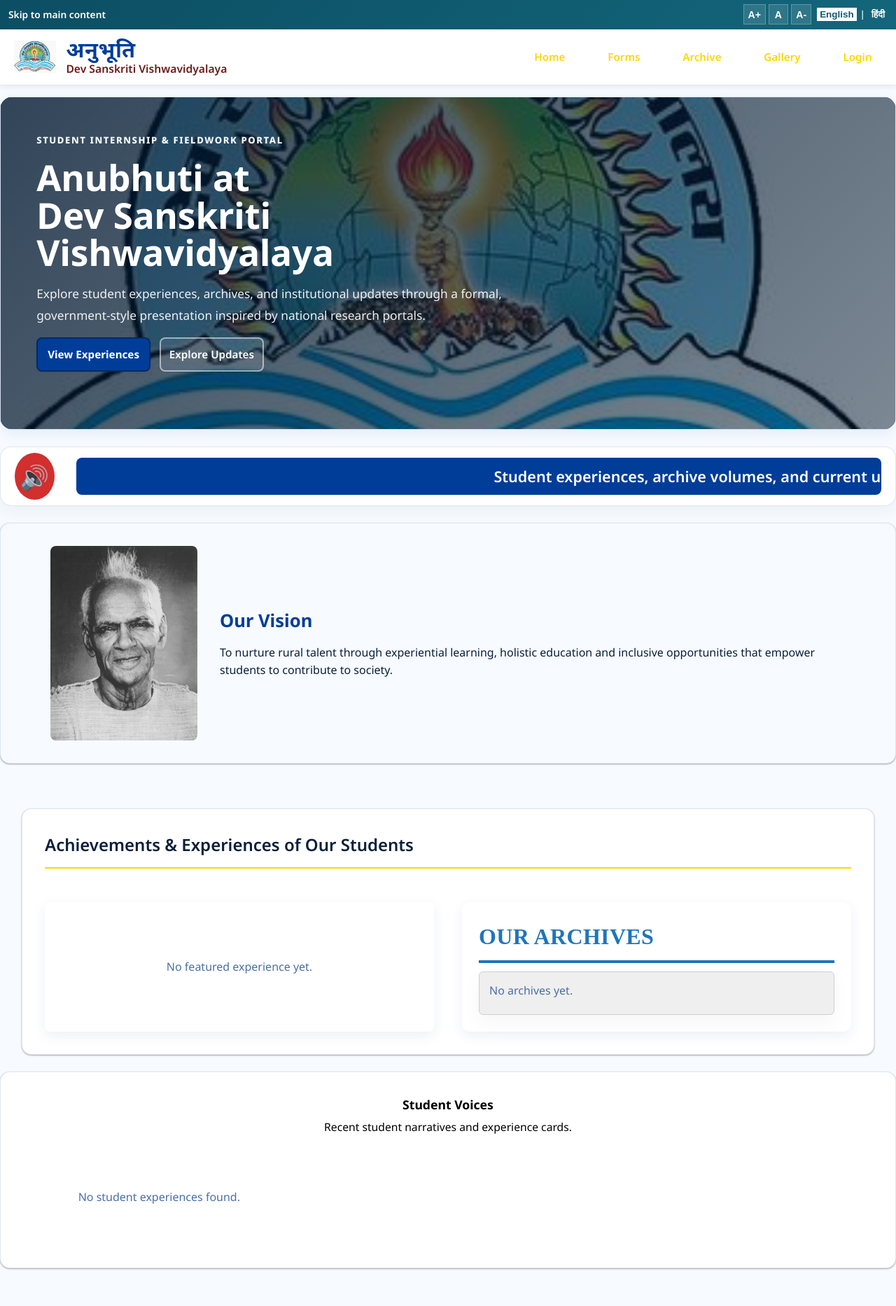
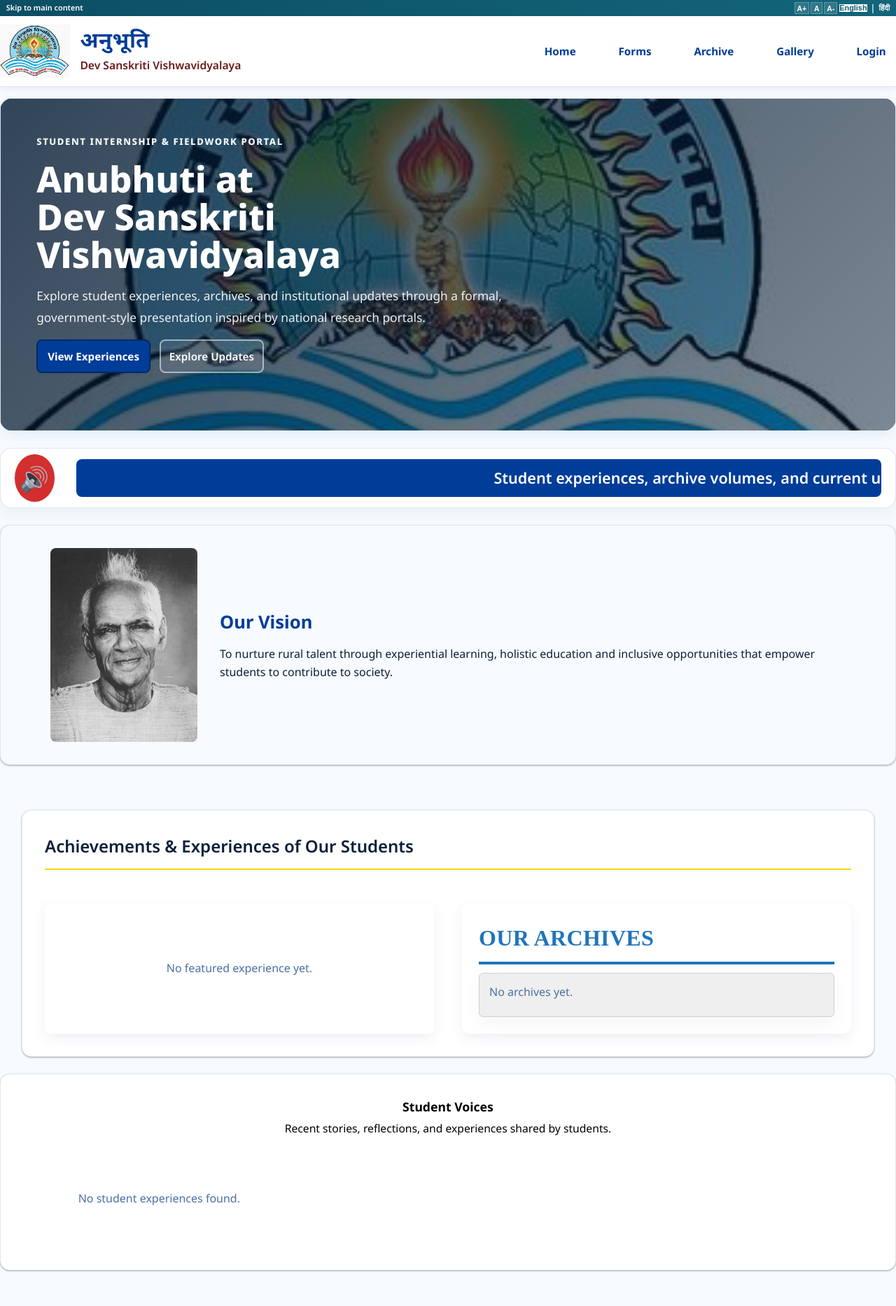
Before and after one commit to sachinmaurya69500/anubhu-dsvv-main, a Flask app: page / in a window 1280 px wide. Shown: the top 1866 px of the page at 70% size. Run offline with Flask 3, Linux system fonts and the light colour scheme; data that the repository does not hold is empty; parts of the project's set-up code (start-up, migrations or seed data) failed here and were passed over; some libraries are stand-ins or nearby versions.

Commit message:
COMMIT THE UI CHANGES

```diff
--- a/app.py
+++ b/app.py
@@ -303,16 +303,7 @@ def seed_database():
                     'submissionCount': 0,
                     'createdAt': datetime.now(timezone.utc),
                 },
-                {
-                    'title': 'Field Practice Reflection',
-                    'category': 'Field Work',
-                    'deadline': '2026-07-01',
-                    'description': 'Share observations from practical field work.',
-                    'volumeId': '',
-                    'status': 'active',
-                    'submissionCount': 0,
-                    'createdAt': datetime.now(timezone.utc),
-                },
+                # Removed seeded Field Work form (not created by admin)
             ])
 
         # Add dummy submissions for carousel/archive
--- a/static/styles.css
+++ b/static/styles.css
@@ -263,7 +263,7 @@ h1, h2, h3, h4, h5, h6 {
 
 .site-header {
   width: 100%;
-  padding: 0.6rem 1.25rem;
+  padding: 0 rem 0rem;
   display: flex;
   align-items: center;
   justify-content: space-between;
@@ -286,8 +286,8 @@ h1, h2, h3, h4, h5, h6 {
 }
 
 .brand-logo {
-  width: 60px;
-  height: 60px;
+  width: 90px;
+  height: 90px;
   object-fit: contain;
   display: block;
   flex: 0 0 auto;
@@ -3148,8 +3148,8 @@ h1, h2, h3, h4, h5, h6 {
 }
 
 .brand-logo {
-  width: 60px;
-  height: 60px;
+  width: 100px;
+  height: 100px;
 }
 
 .brand-text-stack {
@@ -3167,6 +3167,8 @@ h1, h2, h3, h4, h5, h6 {
   color: var(--brand);
   letter-spacing: 0.02em;
   text-transform: uppercase;
+  height: 40px;
+  overflow: hidden;
 }
 
 .brand-subtitle {
@@ -3174,6 +3176,8 @@ h1, h2, h3, h4, h5, h6 {
   color: #6d1a1a;
   font-size: clamp(0.78rem, 1.25vw, 0.98rem);
   font-weight: 600;
+  height: 20px;
+  overflow: hidden;
 }
 
 .hero-card {
@@ -3678,8 +3710,8 @@ h1, h2, h3, h4, h5, h6 {
   display: flex;
   align-items: center;
   justify-content: space-between;
-  gap: 0.7rem;
-  padding: 0.4rem 0.75rem;
+  gap: 0.3rem;
+  padding: 0.05rem 0.55rem;
   background: linear-gradient(135deg, #0c4e63, #13667b);
   color: #fff;
   border-radius: 0;
@@ -3690,20 +3722,24 @@ h1, h2, h3, h4, h5, h6 {
 .barc-utility-link {
   color: #fff;
   text-decoration: none;
-  font-size: 0.86rem;
+  font-size: 0.68rem;
   font-weight: 600;
+  line-height: 1;
+  padding: 0;
+  display: inline-flex;
+  align-items: center;
 }
 
 .barc-accessibility-tools {
   display: inline-flex;
-  gap: 0.25rem;
+  gap: 0.12rem;
 }
 
 .barc-utility-right {
   margin-left: auto;
   display: inline-flex;
   align-items: center;
-  gap: 0.5rem;
+  gap: 0.2rem;
 }
 
 .barc-tool {
@@ -3711,12 +3747,12 @@ h1, h2, h3, h4, h5, h6 {
   background: rgba(255, 255, 255, 0.12);
   color: #fff;
   border-radius: 0;
-  min-width: 1.8rem;
-  height: 1.8rem;
-  padding: 0 0.35rem;
+  min-width: 1.1rem;
+  height: 1.1rem;
+  padding: 0 0.18rem;
   font-weight: 700;
-  font-size: 0.88rem;
-  line-height: 1.8rem;
+  font-size: 0.65rem;
+  line-height: 1.1rem;
 }
 
 .barc-utility-language {
@@ -3727,6 +3763,9 @@ h1, h2, h3, h4, h5, h6 {
 .barc-utility-language .lang-option {
   color: #fff;
   border-radius: 0;
+  font-size: 0.68rem;
+  padding: 0;
+  line-height: 1;
 }
 
 .barc-utility-language .lang-option.active {
@@ -3815,7 +3855,9 @@ h1, h2, h3, h4, h5, h6 {
   font-size: clamp(2rem, 4vw, 3.4rem);
   line-height: 1.05;
   max-width: 14ch;
-}
+  font-weight: 800;
+}
+
 
 .barc-hero-lead {
   margin: 0;
@@ -3835,6 +3877,14 @@ h1, h2, h3, h4, h5, h6 {
   display: flex;
   flex-wrap: wrap;
   gap: 0.8rem;
+  position: relative;
+  z-index: 2;
+}
+
+.barc-hero-actions .button {
+  position: relative;
+  z-index: 2;
+  pointer-events: auto;
 }
 
 .barc-hero-panel {
@@ -4082,3 +4137,22 @@ h1, h2, h3, h4, h5, h6 {
     width: 1.75rem;
   }
 }
+
+/* Nav button color overrides: make menu buttons blue */
+.site-nav a,
+.site-nav button,
+.site-nav .button-link,
+.site-nav .button {
+  color: var(--brand) !important;
+  border-color: transparent;
+  background: transparent;
+  font-weight: 700 !important;
+}
+
+/* Ensure prominent primary nav buttons are blue with white text */
+.site-nav .button.primary,
+.site-nav .button.accent {
+  background: var(--brand) !important;
+  color: #fff !important;
+  border-color: var(--brand) !important;
+}
--- a/templates/home.html
+++ b/templates/home.html
@@ -92,12 +92,12 @@
 <section class="barc-home">
   <section class="barc-hero bg-b-visible" id="main-content" style="--barc-hero-bg-b: url('{{ bootstrap_initial_bg or '/assets/Dev_Sanskriti_Vishwavidyalaya.png' }}'); --hero-rotation-ms: 5000; --hero-crossfade-ms: 1200;">
     <div class="barc-hero-copy">
-      <p class="barc-hero-kicker" data-i18n="homeInstitutionKicker">Student Internship & Fieldwork Portal</p>
+      <p class="barc-hero-kicker" data-i18n="homeInstitutionKicker">Student experiences, fieldwork, and community learning</p>
       <h2 data-i18n="homeInstitutionTitle">Anubhuti at Dev Sanskriti Vishwavidyalaya</h2>
-      <p class="barc-hero-lead" data-i18n="homeInstitutionLead">Explore student experiences and archives.</p>
+      <p class="barc-hero-lead" data-i18n="homeInstitutionLead">Explore student experiences, archives, and updates in one place.</p>
       <div class="barc-hero-actions">
-        <a href="#featured-experience-showcase" class="button primary" data-i18n="homeViewExperiences">View Experiences</a>
-        <a href="#featured-experience-showcase" class="button secondary" data-i18n="homeExploreUpdates">Explore Updates</a>
+        <a href="#featured-experience-showcase" class="button primary" data-i18n="homeViewExperiences">Explore Experiences</a>
+        <a href="/forms" class="button secondary" data-i18n="homeExploreUpdates">Share Your Story</a>
       </div>
       <div class="featured-gallery-dots hero-gallery-dots" id="featured-gallery-dots" aria-label="Featured photo navigation"></div>
     </div>
@@ -106,7 +106,7 @@
   <section class="barc-announcement-strip" aria-label="Announcements">
     <span class="barc-announcement-label"><span class="barc-announcement-icon" aria-hidden="true">🔊</span></span>
     <div class="barc-announcement-content">
-      <section class="barc-announcement-nested" data-i18n="homeAnnouncementText">Active submission forms are open now for social internship experience sharing. Submit your Internship Report, Fieldwork Learning Journal, or Community Outreach Story through the current Anubhuti submission forms.</section>
+      <section class="barc-announcement-nested" data-i18n="homeAnnouncementText">New submissions are open for internship reports, fieldwork journals, and community stories. Selected entries may be featured on the home page.</section>
     </div>
   </section>
 
@@ -119,21 +119,21 @@
     </div>
     <div class="vision-content">
       <h2 class="vision-title" data-i18n="homeVisionTitle">About Anubhuti</h2>
-      <p class="vision-text" data-i18n="homeVisionText">Anubhuti is the internship and fieldwork experience portal for Dev Sanskriti Vishwavidyalaya. It documents student journeys, academic initiatives, community outreach, and experiential learning across departments in a clear institutional format.</p>
+      <p class="vision-text" data-i18n="homeVisionText">Anubhuti brings together internship and fieldwork experiences from Dev Sanskriti Vishwavidyalaya. It highlights student reflections, project outcomes, and community work in a clear and easy-to-browse format.</p>
     </div>
   </div>
 </section>
 
 <section class="barc-two-column-grid">
 <section class="content-section featured-experience-showcase" id="featured-experience-showcase">
-    <h2 class="featured-exp-title" data-i18n="homeAchievementsTitle">Achievements & Experiences of Our Students</h2>
+    <h2 class="featured-exp-title" data-i18n="homeAchievementsTitle">Featured Student Stories</h2>
     <div class="featured-experience-wrapper">
       <!-- Left: Featured Experience - rendered by JS -->
       <div id="home-featured-experience" class="featured-exp-left"></div>
 
       <!-- Right: Archives (replacing "What's New") -->
       <div class="featured-exp-right">
-        <h3 class="featured-exp-right-title" data-i18n="homeArchivesTitle">OUR ARCHIVES</h3>
+        <h3 class="featured-exp-right-title" data-i18n="homeArchivesTitle">Archives</h3>
         <div class="featured-archives-box" id="featured-archives-box">
           {% if volumes and volumes|length %}
             <div class="archive-items-wrapper">
@@ -167,7 +167,7 @@
 <section class="content-section experience-cards-section">
     <div class="barc-card-header barc-experience-header">
       <h3 data-i18n="homeStudentVoices">Student Voices</h3>
-      <p data-i18n="homeStudentVoicesDesc">Recent student narratives and experience cards.</p>
+      <p data-i18n="homeStudentVoicesDesc">Recent stories, reflections, and experiences shared by students.</p>
     </div>
     <div id="home-experience-debug" style="color:var(--error); font-weight:700; margin-bottom:8px; display:none;"></div>
     <div class="experience-cards-grid" id="home-experience-rail" aria-live="polite"></div>
@@ -607,7 +614,7 @@
       <article class="experience-card ${theme}">
         <div class="experience-card-top">
           <div class="experience-card-logo">
-            <img src="/assets/Dev_Sanskriti_Vishwavidyalaya.png" alt="Dev Sanskriti Vishwavidyalaya logo" />
+            <img class="brand-logo" src="/assets/Dev_Sanskriti_Vishwavidyalaya.png" alt="Dev Sanskriti Vishwavidyalaya logo" />
           </div>
         </div>
         <div class="experience-card-body">
@@ -621,6 +628,7 @@
         </div>
         <div class="experience-card-footer">
           <div>
+            <div class="experience-card-label">Student details</div>
             <div class="experience-card-name">${__homeEscapeHtml(item.studentName)}</div>
             <div class="experience-card-role">${__homeEscapeHtml(item.organization || 'Student')}</div>
           </div>
@@ -636,19 +644,19 @@
 
     const modal = document.getElementById('home-experience-modal');
     const body = document.getElementById('home-experience-modal-body');
+    if (!modal || !body) return;
     const galleryMarkup = item.gallery && item.gallery.length
-      ? `<div class="experience-modal-gallery">${item.gallery.slice(0, 6).map((src) => `<img src="${__homeEscapeHtml(src)}" alt="Experience photo" />`).join('')}</div>`
+      ? `<div class="home-experience-modal-gallery">${item.gallery.slice(0, 6).map((src) => `<img src="${__homeEscapeHtml(src)}" alt="Experience photo" />`).join('')}</div>`
       : '';
+    const storyMeta = [item.programme, item.organization, item.duration].filter(Boolean).join(' • ');
 
     body.innerHTML = `
-      <div class="experience-modal-layout">
-        <div class="experience-modal-media">
-          ${renderHomeHeroMedia(getHomeExperienceImageSrc(item), item.studentName)}
-        </div>
-        <div class="experience-modal-copy">
+      <div class="home-experience-modal">
+        <div class="home-experience-modal-copy">
+          <p class="home-experience-modal-kicker">Featured student story</p>
           <h2 id="home-experience-modal-title">${__homeEscapeHtml(item.studentName)}</h2>
-          <p class="experience-modal-meta">${__homeEscapeHtml(item.programme)}${item.programme && item.organization ? ' • ' : ''}${__homeEscapeHtml(item.organization)}${item.duration ? ' • ' + __homeEscapeHtml(item.duration) : ''}</p>
-          <p class="experience-modal-summary">${__homeEscapeHtml(item.summary || item.summaryPreview || '')}</p>
+          <p class="home-experience-modal-meta">${__homeEscapeHtml(storyMeta || 'Student experience')}</p>
+          <p class="home-experience-modal-summary">${__homeEscapeHtml(item.summary || item.summaryPreview || '')}</p>
           ${galleryMarkup}
         </div>
       </div>
@@ -658,7 +666,8 @@
   }
 
   function closeHomeExperienceModal() {
-    document.getElementById('home-experience-modal').style.display = 'none';
+    const modal = document.getElementById('home-experience-modal');
+    if (modal) modal.style.display = 'none';
   }
 
   function getHomeExperienceImageSrc(item) {
```
Also changed, not shown: other parts of static/styles.css (+43 -9 lines), other parts of templates/home.html (+101 -12 lines), templates/forms.html (+4 -16 lines), Key-Features-of-Custom-Ecommerce-Website-Development-1024x576.jpg (deleted).
